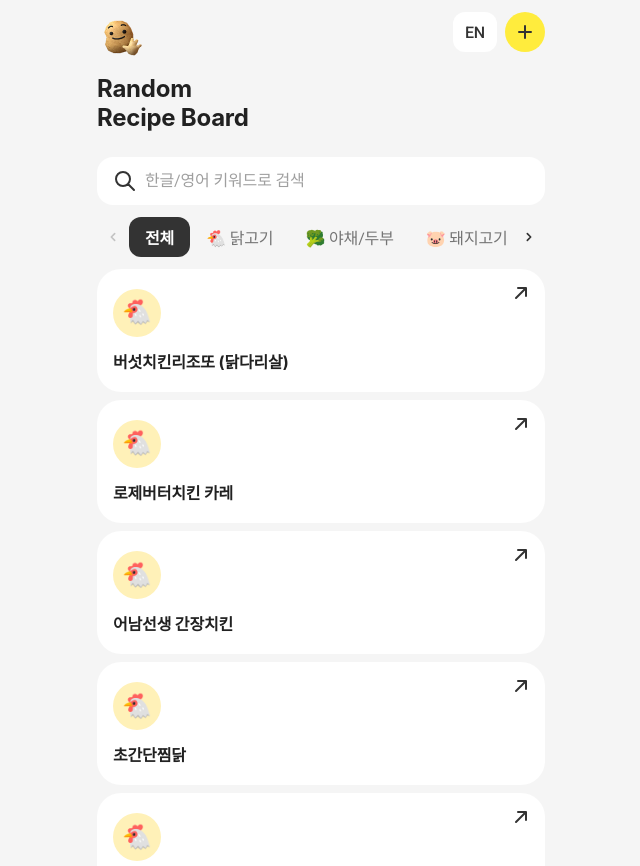
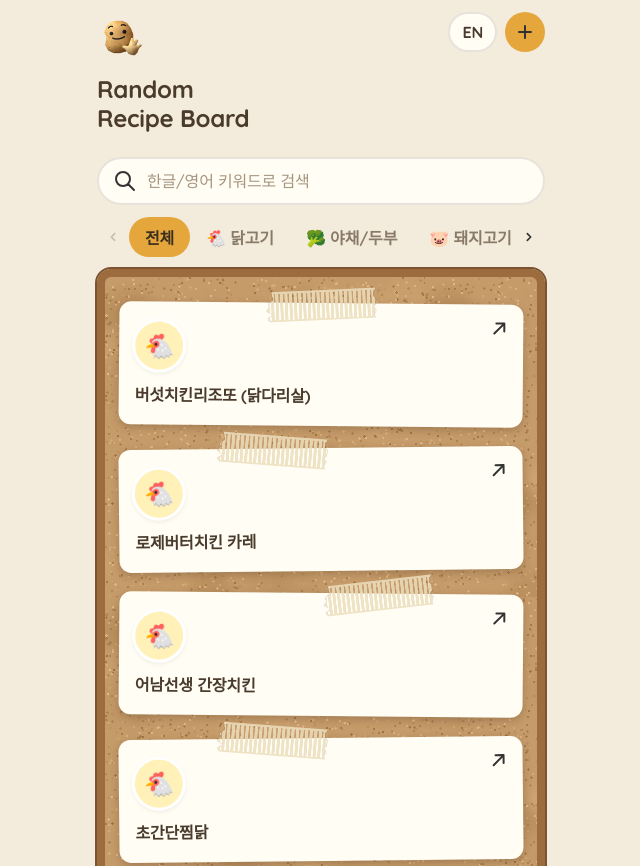
Before and after one commit to imseon-k/jipbap-recipes, a website: page index.html in a window 1280 px wide. Shown: the top 866 px of the page, without its empty margins (319-959 px from the left). Drawn offline with Linux system fonts and the light colour scheme; no server answers; a web font is replaced by a local one.

Commit message:
Cozy Journal theme: pinboard + taped memo cards, rounded fonts (Quicksand/Jua)

```diff
--- a/index.html
+++ b/index.html
@@ -11,8 +11,7 @@
 <!-- Google Fonts: Stack Sans Text (headers) + Roboto (body) -->
 <link rel="preconnect" href="https://fonts.googleapis.com">
 <link rel="preconnect" href="https://fonts.gstatic.com" crossorigin>
-<link href="https://fonts.googleapis.com/css2?family=Stack+Sans+Text:wght@700&family=Stack+Sans+Headline:wght@700&family=Chiron+GoRound+TC:wght@700&family=Roboto:wght@400;500;700&display=swap" rel="stylesheet">
-<link href="https://cdn.jsdelivr.net/gh/sunn-us/SUIT@latest/fonts/variable/woff2/SUIT-Variable.css" rel="stylesheet">
+<link href="https://fonts.googleapis.com/css2?family=Quicksand:wght@500;700&family=Jua&family=Gowun+Dodum&display=swap" rel="stylesheet">
 
 <!-- Social sharing (Open Graph / Twitter) -->
 <meta name="description" content="카드로 모아보는 집밥 레시피 아이디어 보드 — Cooking recipe idea board">
@@ -487,6 +486,74 @@
     background: var(--adm-color-box);
     border: 1px solid #CCCCCC;
   }
+</style>
+
+<style>
+/* ================================================================
+   Cozy Journal theme (draft 3 final) — warm, rounded, playful
+   ================================================================ */
+:root {
+  --adm-color-background: #F3ECDD;
+  --adm-font-family: "Quicksand", "Gowun Dodum", -apple-system, "Apple SD Gothic Neo", sans-serif;
+}
+body { background: #F3ECDD; color: #4A3B2C; font-family: var(--adm-font-family); }
+h1, .card h3, .sheet h2, .roulette h2, .r-name {
+  font-family: "Quicksand", "Jua", sans-serif !important;
+  font-weight: 700 !important;
+  color: #4A3B2C !important;
+}
+.btn-lang { border-radius: 999px; border: 2px solid #4A3B2C22; background: #FFFDF4; color: #4A3B2C; font-weight: 700; }
+.btn-add { background: #E5A63C; }
+.search { border-radius: 999px; border: 2px solid #4A3B2C22; background: #FFFDF4; }
+.search::placeholder { color: #A6957F; }
+.tabs button { border-radius: 999px; color: #8A7B69; font-weight: 700; }
+.tabs button.active { background: #E5A63C; color: #3D2F1F; }
+.card { background: #FFFDF4; }
+.card-badge { transform: rotate(-6deg); box-shadow: 0 0 0 3px #FFFFFF, 0 2px 6px rgba(74, 59, 44, 0.18); }
+.card p { color: #8A7B69; }
+.count { color: #8A7B69; }
+.top-btn { background: #FFFDF4; border: 2px solid #4A3B2C22; }
+.sheet { background: #FFFDF4; border-radius: 24px 24px 0 0; }
+.sheet input, .sheet textarea, .sheet select { background: #FFFFFF; border: 2px solid #4A3B2C1A; border-radius: 14px; }
+.sheet-actions button { border-radius: 999px; }
+.btn-save, .r-view { background: #E5A63C; color: #3D2F1F; border: 0; }
+.btn-cancel { border: 2px solid #4A3B2C22; background: #FFFDF4; color: #4A3B2C; }
+.roulette { background: #FFFDF4; border-radius: 28px; }
+.roulette-slot { background: #F3ECDD; border-radius: 20px; }
+
+/* ---- Pin board + taped memo cards ---- */
+#board {
+  background: url("assets/corkboard.png") repeat, #C69B6A;
+  border: 8px solid #9C6B3E;
+  outline: 2px solid #7C5330;
+  border-radius: 14px;
+  padding: 26px 14px 18px;
+  margin-top: 12px;
+}
+.card {
+  position: relative;
+  margin-bottom: 22px;
+  border: 0;
+  border-radius: 12px;
+  box-shadow: 0 3px 9px rgba(70, 45, 20, 0.28);
+}
+.card::before {
+  content: "";
+  position: absolute;
+  top: -13px;
+  left: 50%;
+  width: 112px;
+  height: 30px;
+  background: url("assets/tape.png") center / 100% 100% no-repeat;
+  transform: translateX(-50%) rotate(-3deg);
+  z-index: 2;
+  pointer-events: none;
+}
+.card:nth-child(odd)  { transform: rotate(0.5deg); }
+.card:nth-child(even) { transform: rotate(-0.6deg); }
+.card:nth-child(even)::before { left: 38%; transform: translateX(-50%) rotate(5deg); }
+.card:nth-child(3n)::before   { left: 64%; transform: translateX(-50%) rotate(-7deg); }
+.card:last-child { margin-bottom: 6px; }
 </style>
 </head>
 <body>
```
Also changed, not shown: assets/corkboard.png (added), assets/tape.png (added).
